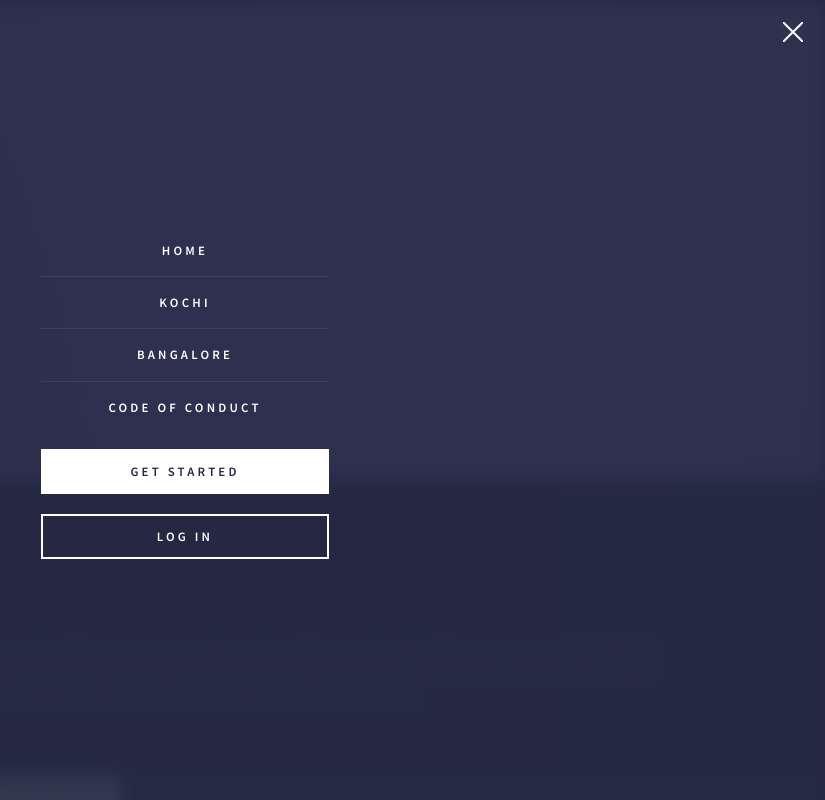
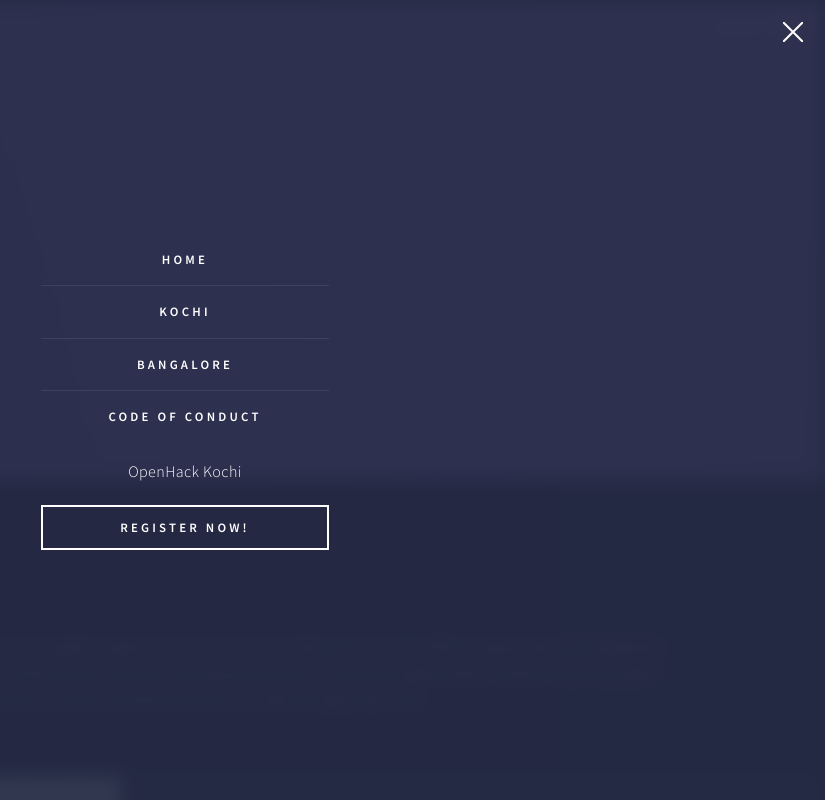
Before and after one commit to thetronjohnson/openhack, a plain HTML site: page kochi.html in a window 1280 px wide. Both pictures are taken after a click on the link "MENU". Shown: the top 800 px of the page, without its empty margins (455-1280 px from the left). Drawn offline with Linux system fonts and the light colour scheme.

Commit message:
openhack kochi

```diff
--- a/kochi.html
+++ b/kochi.html
@@ -1,7 +1,7 @@
 <!DOCTYPE HTML>
 <html>
 	<head>
-		<title>OPENHACK Kerala</title>
+		<title>OPENHACK Kochi</title>
 		<meta charset="utf-8" />
 		<meta name="viewport" content="width=device-width, initial-scale=1, user-scalable=no" />
 		<link rel="stylesheet" href="assets/css/main.css" />
@@ -15,7 +15,7 @@
 				<!-- Header -->
 				<!-- Note: The "styleN" class below should match that of the banner element. -->
 					<header id="header" class="alt style2">
-						<a href="index.html" class="logo"><strong>OPENHACK</strong> <span>KERALA</span></a>
+						<a href="index.html" class="logo"><strong>OPENHACK</strong> <span>Kochi</span></a>
 						<nav>
 							<a href="#menu">Menu</a>
 						</nav>
@@ -30,8 +30,8 @@
 							<li><a href="coc.html">Code Of Conduct</a></li>
 						</ul>
 						<ul class="actions stacked">
-							<li><a href="#" class="button primary fit">Get Started</a></li>
-							<li><a href="#" class="button fit">Log In</a></li>
+							<li>OpenHack Kochi</li>
+							<li><a href="#" class="button fit">Register Now!</a></li>
 						</ul>
 					</nav>
 
```
Also changed, not shown: index.html (+3 -6 lines).
